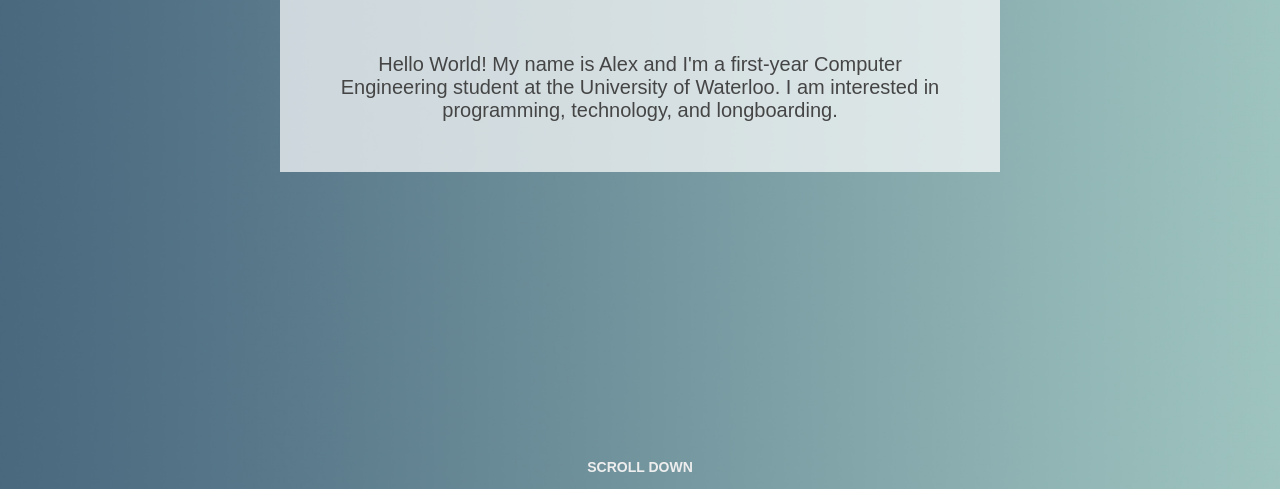
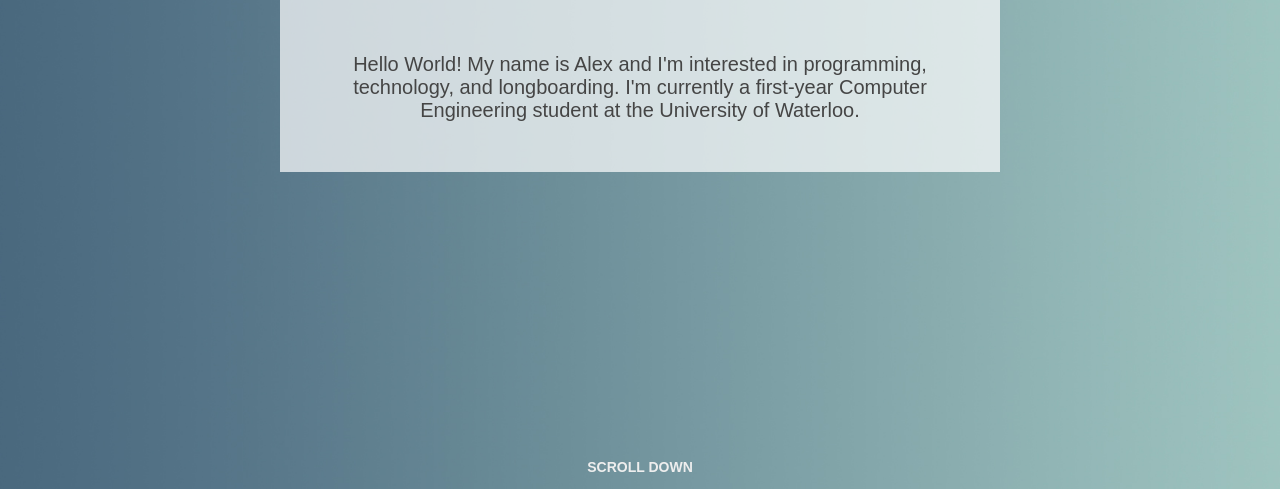
Before and after one commit to Alexander-Wen/Alexander-Wen.github.io, a plain HTML site: page index.html in a window 1280 px wide. Shown: the part 311-800 px from the top of the page. Drawn offline with Linux system fonts and the light colour scheme.

Commit message:
minor change
updated the intro

```diff
--- a/index.html
+++ b/index.html
@@ -112,8 +112,8 @@
 					<hr noshade/>
 				</p>
 				<p id="about-me">
-					Hello World! My name is Alex and I'm a first-year Computer Engineering student at the University of Waterloo.
-					I am interested in programming, technology, and longboarding.
+					Hello World! My name is Alex and I'm interested in programming, technology, and longboarding.
+					I'm currently a first-year Computer Engineering student at the University of Waterloo.
 				</p>
 			</div>
 		</div>
```
Also changed, not shown: 1 other file.
